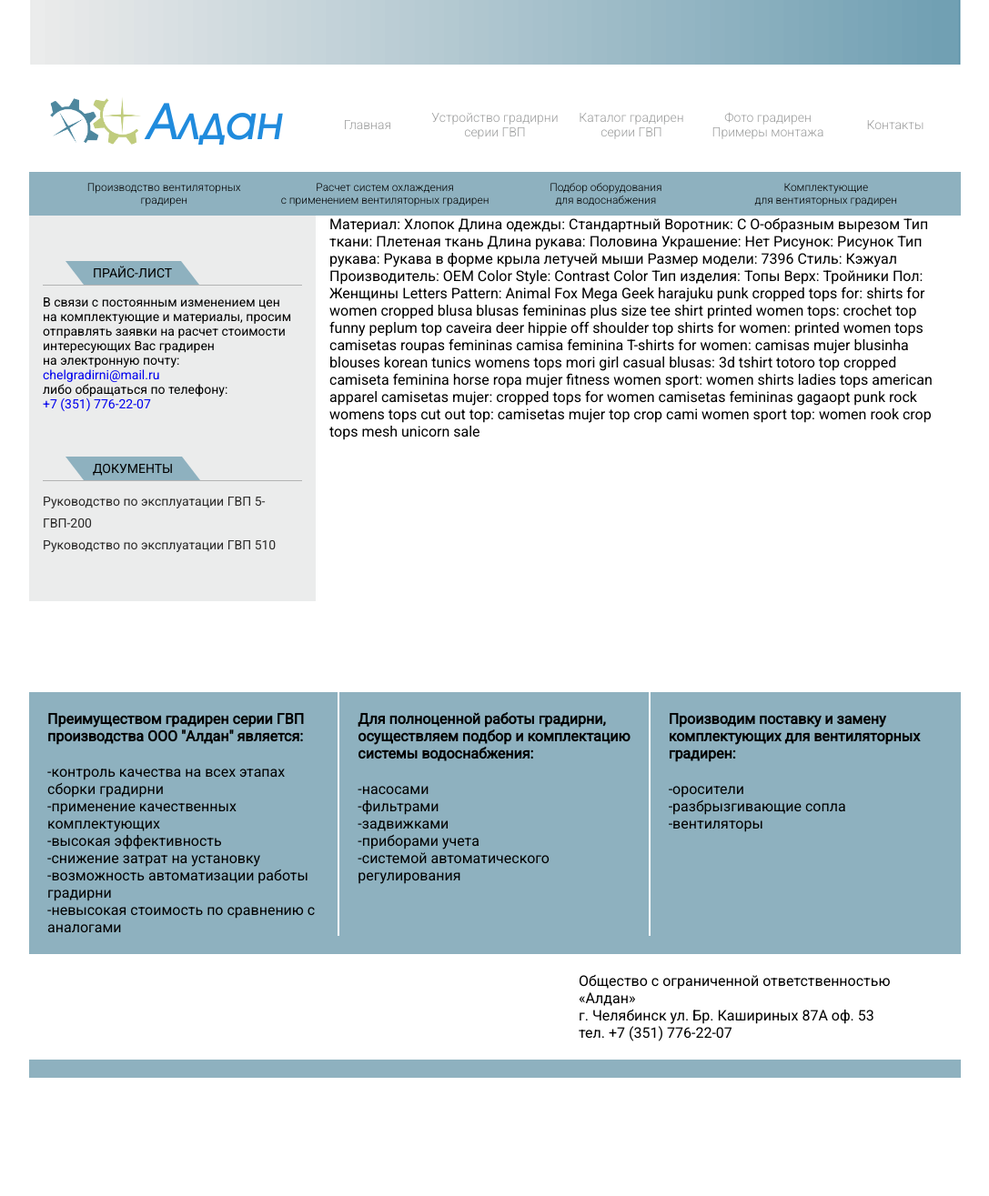
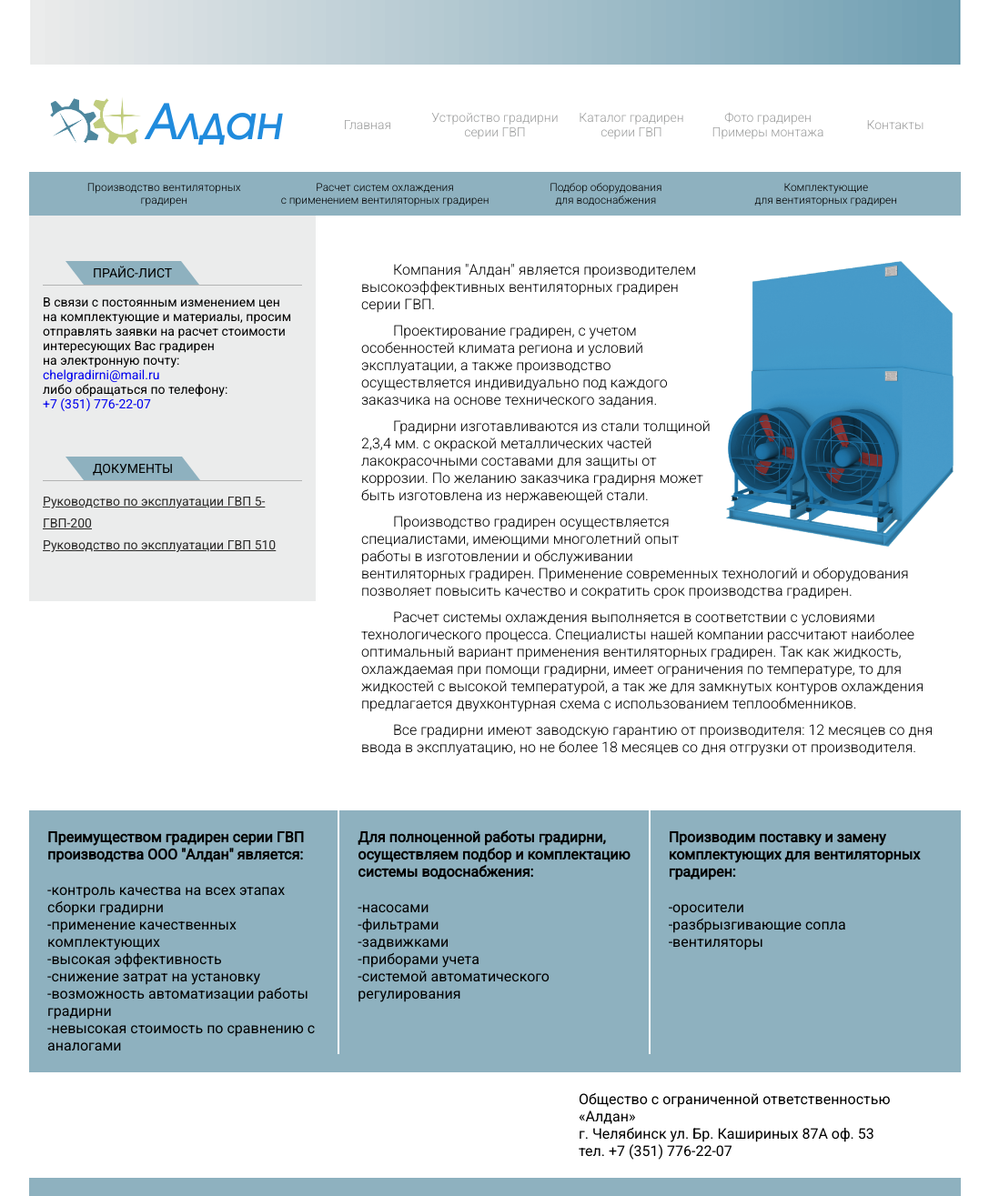
Before and after one commit to vikonnikov/chelgradirni, a Django app: page / in a window 1280 px wide. Shown: the whole page at 91% size, without its empty margins (96-1183 px from the left). Before the commit the page ends 1185 px from the top, so only its background shows below. Run offline with Django 3.2, Linux system fonts and the light colour scheme.

Commit message:
Layout added.

```diff
--- a/chelgradirni/core/static/core/css/styles.css
+++ b/chelgradirni/core/static/core/css/styles.css
@@ -109,11 +109,30 @@ body {
 	width: 285px;
 }
 .content__main {
+	font-family: Roboto;
+        font-weight: 300;
 	display: inline-block;
 	margin-left: 15px;
 	width: 686px;
+	padding-top: 50px;
 }
-.content-sidebar-el__title {
+
+.content__main p {
+	padding-bottom: 10px;
+	text-indent: 35px;
+	margin-left: 35px;
+}
+
+.content__main ul {
+	list-style: none;
+	margin-left: 35px;
+	margin-bottom: 10px;
+}
+
+.content__mail li {
+}
+
+.content-sidebar-el__title, .page-contacts__title {
 	position: relative;
 	border-bottom: 1px solid #B2B3B3;
 }
@@ -179,10 +198,11 @@ a {
 .file-list__el a {
 	color: #2B2A29;
 	line-height: 24px;
+	text-decoration: underline;
 }
 footer {
 	background: #8EB1BF;
-	margin-top: 100px;
+	margin-top: 50px;
 }
 .footer-table {
 	display: table;
@@ -245,3 +265,54 @@ footer {
 .fix {
 	clear: both;
 }
+
+.page-index__image {
+	width: 250px;
+	float: right;
+	margin-left: 10px;
+	margin-bottom: 10px;
+}
+
+.page-structura__title {
+	text-align: center;
+	font-size: 20px;
+	margin-top: 10px;
+	margin-bottom: 35px;
+}
+
+.page-structura__image {
+	display: block;
+	width: 400px;
+	margin-left: auto;
+	margin-right: auto;
+	margin-bottom: 35px;
+}
+
+.page-structura__list {
+	text-align: center;
+	margin-left: 35px;
+	margin-bottom: 35px;
+}
+.page-structura__list span {
+	font-size: 18px;
+	padding: 0px 5px;
+}
+
+.page-contacts__address {
+	padding-bottom: 20px;
+}
+
+.page-contacts__address p {
+	text-indent: 0px;
+	font-size: 18px;
+}
+
+.page-contacts__title {
+	margin-left: 35px;
+	margin-bottom: 35px;
+}
+
+.page-contacts__image-map {
+	width: 650px;
+	margin-left: 35px;
+}
--- a/chelgradirni/templates/core/index.html
+++ b/chelgradirni/templates/core/index.html
@@ -1,54 +1,35 @@
 {% extends "core/base.html" %}
+{% load staticfiles %}
 
 {% block content %}
-Материал:
-Хлопок
-Длина одежды:
-Стандартный
-Воротник:
-С О-образным вырезом
-Тип ткани:
-Плетеная ткань
-Длина рукава:
-Половина
-Украшение:
-Нет
-Рисунок:
-Рисунок
-Тип рукава:
-Рукава в форме крыла летучей мыши
-Размер модели:
-7396
-Стиль:
-Кэжуал
-Производитель:
-OEM
-Color Style:
-Contrast Color
-Тип изделия:
-Топы
-Верх:
-Тройники
-Пол:
-Женщины
-Letters Pattern:
-Animal Fox Mega Geek harajuku punk
-cropped tops for:
-shirts for women cropped blusa blusas femininas plus size tee shirt
-printed women tops:
-crochet top funny peplum top caveira deer hippie off shoulder top
-shirts for women:
-printed women tops camisetas roupas femininas camisa feminina
-T-shirts for women:
-camisas mujer blusinha blouses korean tunics womens tops mori girl
-casual blusas:
-3d tshirt totoro top cropped camiseta feminina horse ropa mujer
-fitness women sport:
-women shirts ladies tops american apparel
-camisetas mujer:
-cropped tops for women camisetas femininas gagaopt punk rock
-womens tops cut out top:
-camisetas mujer top crop
-cami women sport top:
-women rook crop tops mesh unicorn sale
+<img class="page-index__image" src="{% static 'core/images/cooler_for_index.png' %}" alt="Градирня">
+<p>Компания "Алдан" является производителем высокоэффективных
+вентиляторных градирен серии ГВП.
+
+<p>Проектирование градирен, с учетом особенностей климата региона
+и условий эксплуатации, а также производство осуществляется
+индивидуально под каждого заказчика на основе технического задания.
+
+<p>Градирни изготавливаются из стали толщиной 2,3,4 мм. с окраской
+металлических частей лакокрасочными составами для защиты от коррозии.
+По желанию заказчика градирня может быть изготовлена из нержавеющей
+стали.
+
+<p>Производство градирен осуществляется специалистами, имеющими
+многолетний опыт работы в изготовлении и обслуживании вентиляторных
+градирен. Применение современных технологий и оборудования позволяет
+повысить качество и сократить срок производства градирен.
+
+<p>Расчет системы охлаждения выполняется в соответствии с условиями
+технологического процесса. Специалисты нашей компании рассчитают
+наиболее оптимальный вариант применения вентиляторных градирен.
+Так как жидкость, охлаждаемая при помощи градирни, имеет ограничения
+по температуре, то для жидкостей с высокой температурой, а так же
+для замкнутых контуров охлаждения предлагается
+двухконтурная схема с использованием теплообменников.
+
+<p>Все градирни имеют заводскую гарантию от производителя: 12 месяцев
+со дня ввода в эксплуатацию, но не более 18 месяцев со дня отгрузки
+от производителя.
+
 {% endblock %}
```
Also changed, not shown: chelgradirni/templates/core/contacts.html (+19 -1 lines), chelgradirni/templates/core/structure.html (+36 -1 lines), chelgradirni/core/static/core/images/cooler_for_index.png (added), chelgradirni/core/static/core/images/cooler_for_structura.png (added), chelgradirni/core/static/core/images/map.png (added).
